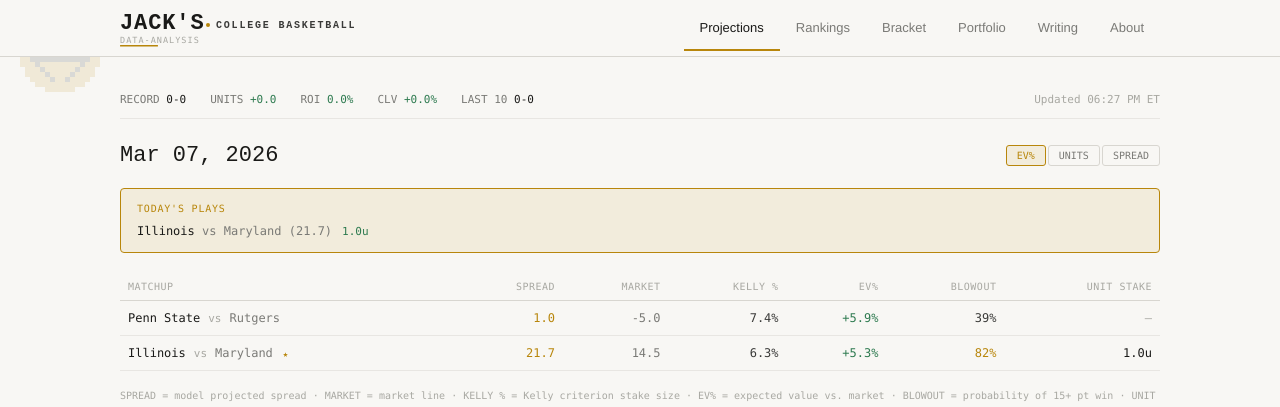
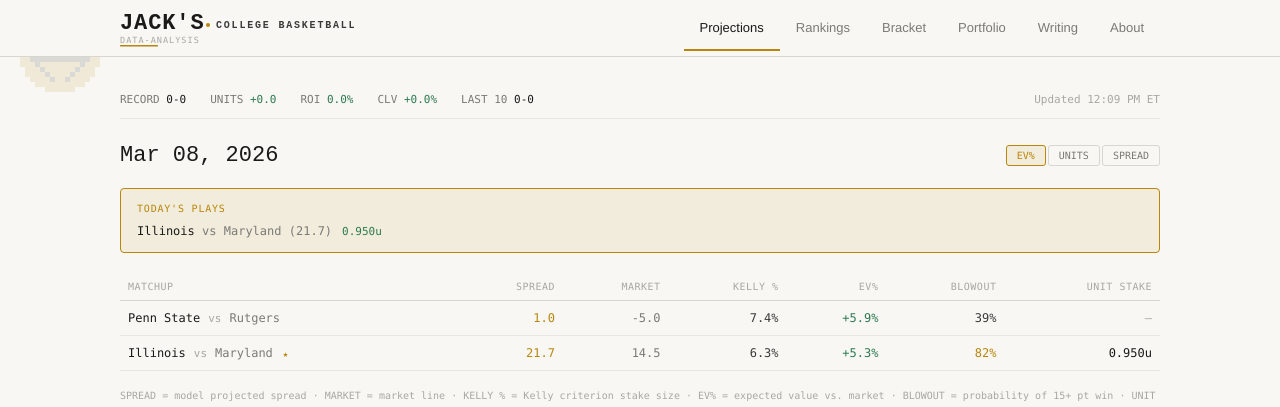
Before and after one commit to jackoo-06/jacks-cbb-site, a React (Vite) app: page / in a window 1280 px wide. Shown: the top 407 px of the page. Built offline with nearby package versions, Linux system fonts and the light colour scheme.

Commit message:
Units to 3 decimal places

```diff
--- a/public/data/bracket.json
+++ b/public/data/bracket.json
@@ -1,5 +1,5 @@
 {
-  "updated": "Mar 07, 2026",
+  "updated": "Mar 08, 2026",
   "regions": {
     "East": [
       {
--- a/public/data/projections.json
+++ b/public/data/projections.json
@@ -1,6 +1,6 @@
 {
-  "date": "Mar 07, 2026",
-  "updated": "06:27 PM ET",
+  "date": "Mar 08, 2026",
+  "updated": "12:09 PM ET",
   "games": [
     {
       "id": 1,
@@ -25,7 +25,7 @@
       "kelly": 6.3,
       "ev": 5.3,
       "blowout": 82,
-      "units": 1.0,
+      "units": 0.95,
       "bet": true
     }
   ]
--- a/public/data/rankings.json
+++ b/public/data/rankings.json
@@ -1,6 +1,6 @@
 {
-  "week": "Week of Mar 07, 2026",
-  "updated": "Mar 07, 2026",
+  "week": "Week of Mar 08, 2026",
+  "updated": "Mar 08, 2026",
   "teams": [
     {
       "rank": 1,
--- a/src/App.jsx
+++ b/src/App.jsx
@@ -318,7 +318,7 @@ function Projections({ goToArticle }) {
                     <span style={{ color: C.textDim }}> vs {oppTeam}</span>
                     <span style={{ color: C.textDim }}> ({Math.abs(g.spread).toFixed(1)})</span>
                   </div>
-                  <span style={{ fontFamily: font.mono, fontSize: 11, color: C.green, fontWeight: 500 }}>{g.units.toFixed(1)}u</span>
+                  <span style={{ fontFamily: font.mono, fontSize: 11, color: C.green, fontWeight: 500 }}>{g.units.toFixed(3)}u</span>
                   {g.result && (
                     <span style={{
                       fontFamily: font.mono, fontSize: 10, fontWeight: 600, padding: "1px 6px", borderRadius: 2,
@@ -391,7 +391,7 @@ function Projections({ goToArticle }) {
                 </td>
                 <td style={{ padding: "10px 8px", textAlign: "right", verticalAlign: "top", fontWeight: 500 }}>
                   {g.units > 0
-                    ? <span style={{ color: C.white }}>{g.units.toFixed(1)}u</span>
+                    ? <span style={{ color: C.white }}>{g.units.toFixed(3)}u</span>
                     : <span style={{ color: C.textMuted }}>—</span>
                   }
                 </td>
```
Also changed, not shown: 1 other file (tests, documents, lock files or other folders).
